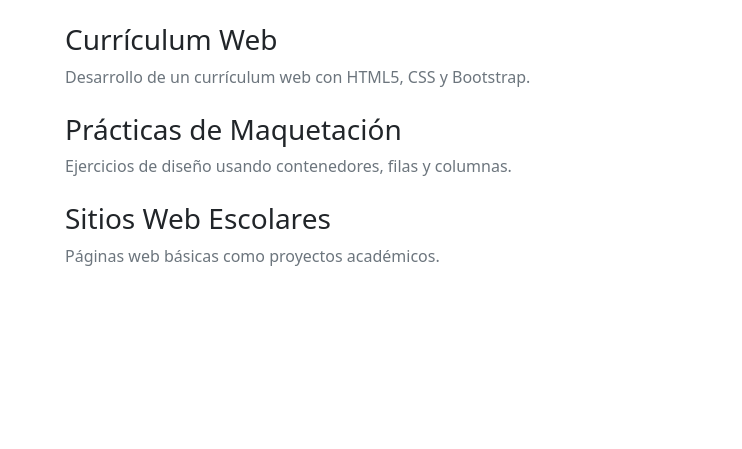
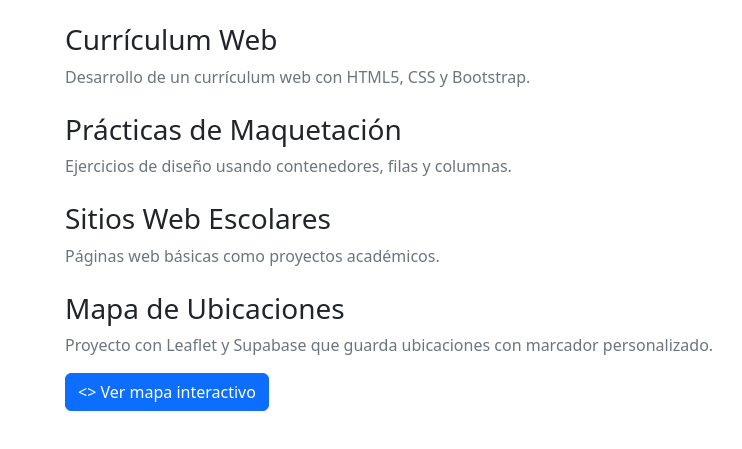
Before and after one commit to francisco-cell506/startbootstrap-personal-gh-pages, a plain HTML site: page projects.html in a window 1280 px wide. Shown: the part 177-626 px from the top of the page, without its empty margins (17-759 px from the left). Drawn offline with nearby package versions, Linux system fonts and the light colour scheme.

Commit message:
Agegro link mapa interactivo

```diff
--- a/projects.html
+++ b/projects.html
@@ -4,8 +4,12 @@
 <head>
     <meta charset="UTF-8">
     <title>Proyectos</title>
+
     <link href="css/styles.css" rel="stylesheet">
     <link href="https://cdn.jsdelivr.net/npm/bootstrap@5.2.3/dist/css/bootstrap.min.css" rel="stylesheet">
+
+    <!-- ✅ Leaflet CSS (AQUÍ SÍ VA) -->
+    <link rel="stylesheet" href="https://unpkg.com/leaflet/dist/leaflet.css" />
 </head>
 
 <body>
@@ -38,7 +42,24 @@
             </p>
         </div>
 
-    </section>
+        <!-- 🔥 MAPA DENTRO DEL SECTION -->
+        <div class="mb-4">
+            <h3>Mapa de Ubicaciones</h3>
+            <p class="text-muted">
+                Proyecto con Leaflet y Supabase que guarda ubicaciones con marcador personalizado.
+            </p>
+
+            <a href="https://francisco-cell506.github.io/mapa-ubicaciones/" target="_blank" class="btn btn-primary">
+                <>
+                    Ver mapa interactivo
+            </a>
+            </a>
+        </div>
+
+        <!-- ✅ SCRIPTS (MUY IMPORTANTE) -->
+        <script src="https://unpkg.com/leaflet/dist/leaflet.js"></script>
+        <script src="https://cdn.jsdelivr.net/npm/@supabase/supabase-js"></script>
+        <script src="js/scripts.js"></script>
 
 </body>
 
```
Also changed, not shown: index.html (+8 -1 lines).
